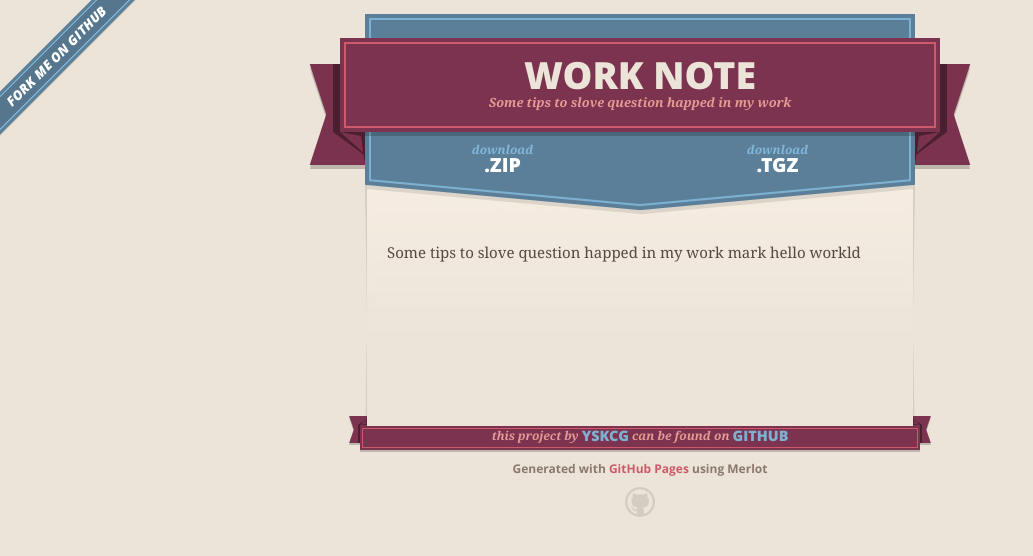
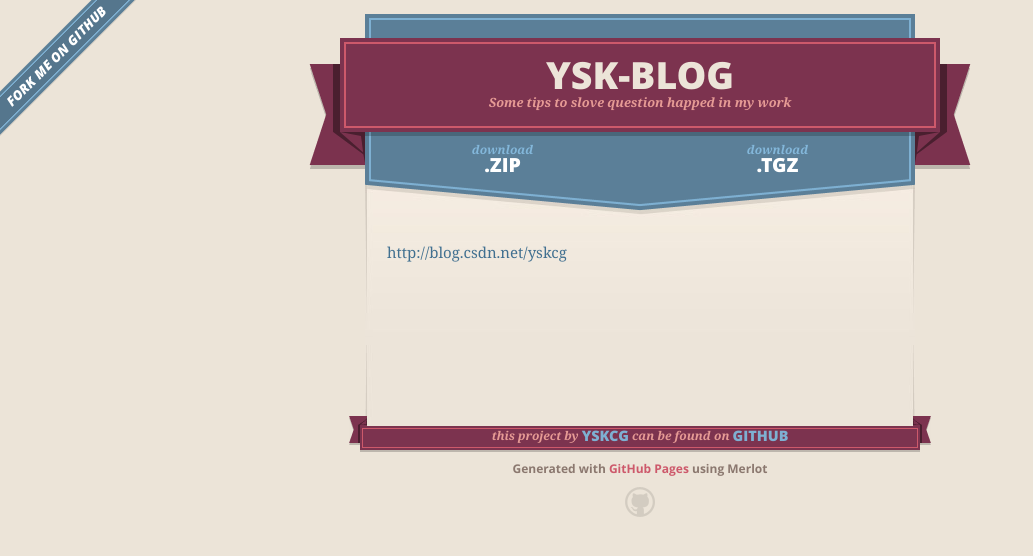
Before and after one commit to yskcg/work_note, a plain HTML site: page index.html in a window 1280 px wide. Shown: the whole page, without its empty margins (0-1033 px from the left). Drawn offline with nearby package versions, Linux system fonts and the light colour scheme.

Commit message:
Create gh-pages branch via GitHub

```diff
--- a/index.html
+++ b/index.html
@@ -17,7 +17,7 @@
         $('#main_content').headsmart()
       })
     </script>
-    <title>Work note by yskcg</title>
+    <title>ysk-blog by yskcg</title>
   </head>
 
   <body>
@@ -27,7 +27,7 @@
       <header>
         <span class="ribbon-outer">
           <span class="ribbon-inner">
-            <h1>Work note</h1>
+            <h1>ysk-blog</h1>
             <h2>Some tips to slove question happed in my work</h2>
           </span>
           <span class="left-tail"></span>
@@ -46,8 +46,7 @@
 
 
       <section id="main_content">
-        <p>Some tips to slove question happed in my work mark
-hello workld</p>
+        <p><a href="http://blog.csdn.net/yskcg">http://blog.csdn.net/yskcg</a></p>
       </section>
 
       <footer>
--- a/params.json
+++ b/params.json
@@ -1 +1 @@
-{"name":"Work note","tagline":"Some tips to slove question happed in my work","body":"\r\nSome tips to slove question happed in my work mark\r\nhello workld\r\n","google":"","note":"Don't delete this file! It's used internally to help with page regeneration."}
+{"name":"ysk-blog","tagline":"Some tips to slove question happed in my work","body":"\r\nhttp://blog.csdn.net/yskcg\r\n","google":"","note":"Don't delete this file! It's used internally to help with page regeneration."}
```
